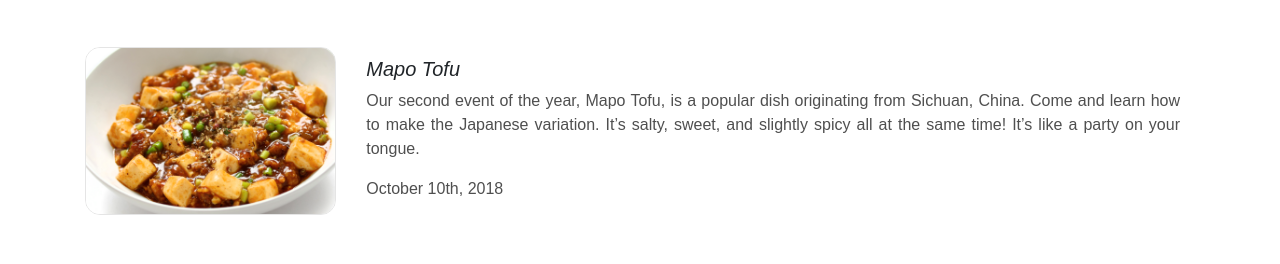
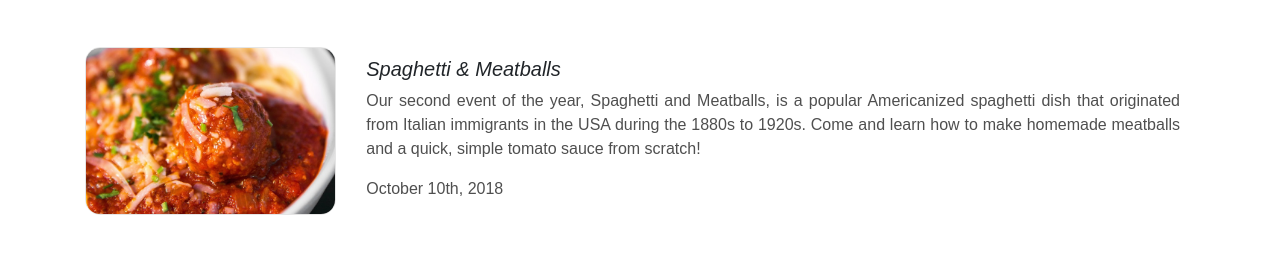
Before and after one commit to dumbapple/CookingClubSite, a plain HTML site: page events.html in a window 1280 px wide. Shown: the part 505-769 px from the top of the page. Drawn offline with Linux system fonts and the light colour scheme; grey boxes are pictures that could not be loaded.

Commit message:
Commit #23
Changed event

```diff
--- a/events.html
+++ b/events.html
@@ -146,12 +146,12 @@
             <!-- Row -->
             <div class="row wow fadeIn">
                 <div class="col-3">
-                    <img src="photos/event-list-photos/tofu.png">
+                    <img src="photos/event-list-photos/meatballs.png">
                 </div>
                 <div class="col-9">
-                    <h5 class="feature-title">Mapo Tofu</h5>
+                    <h5 class="feature-title">Spaghetti & Meatballs</h5>
                     <p class="dark-grey-text">
-                        Our second event of the year, Mapo Tofu, is a popular dish originating from Sichuan, China. Come and learn how to make the Japanese variation. It’s salty, sweet, and slightly spicy all at the same time! It’s like a party on your tongue.
+                        Our second event of the year, Spaghetti and Meatballs, is a popular Americanized spaghetti dish that originated from Italian immigrants in the USA during the 1880s to 1920s.  Come and learn how to make homemade meatballs and a quick, simple tomato sauce from scratch!
                     </p>
                     <p class="dark-grey-text">October 10th, 2018</p>
                 </div>
```
Also changed, not shown: photos/event-list-photos/meatballs.png (added).
